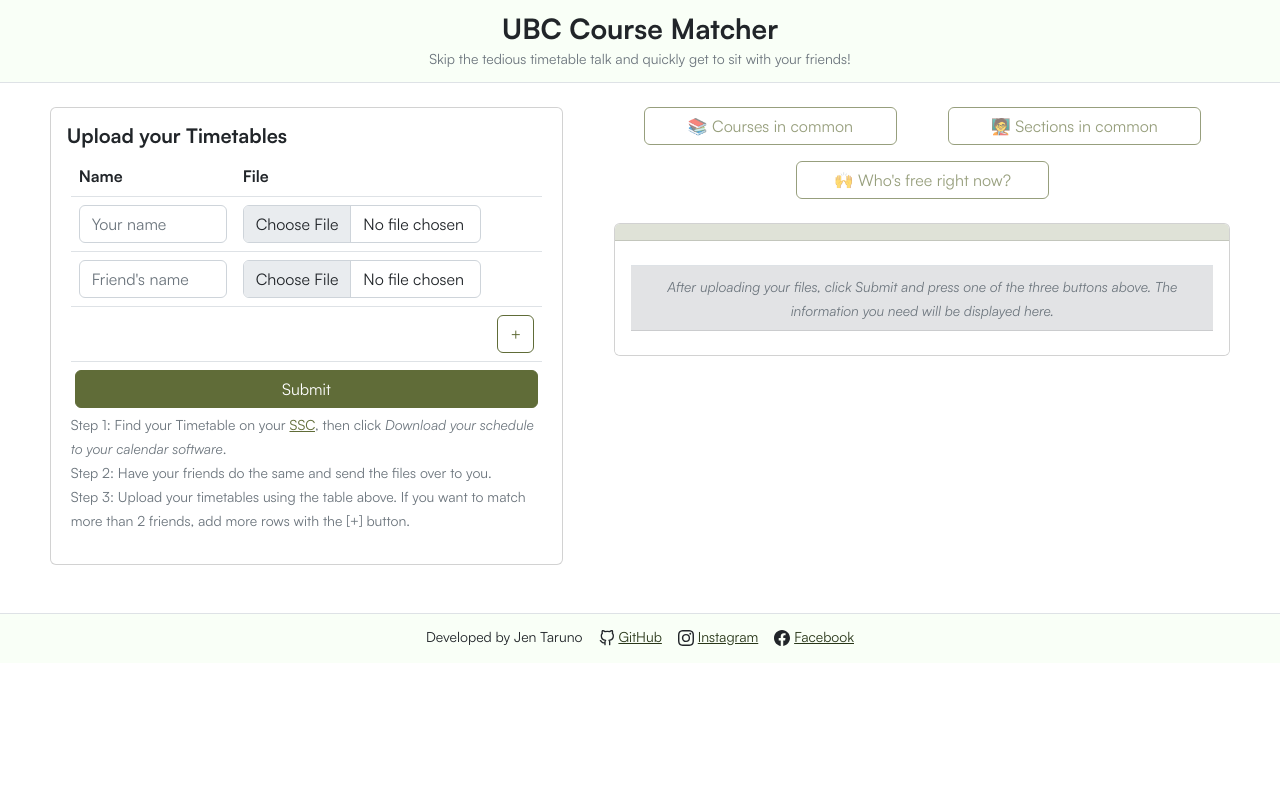
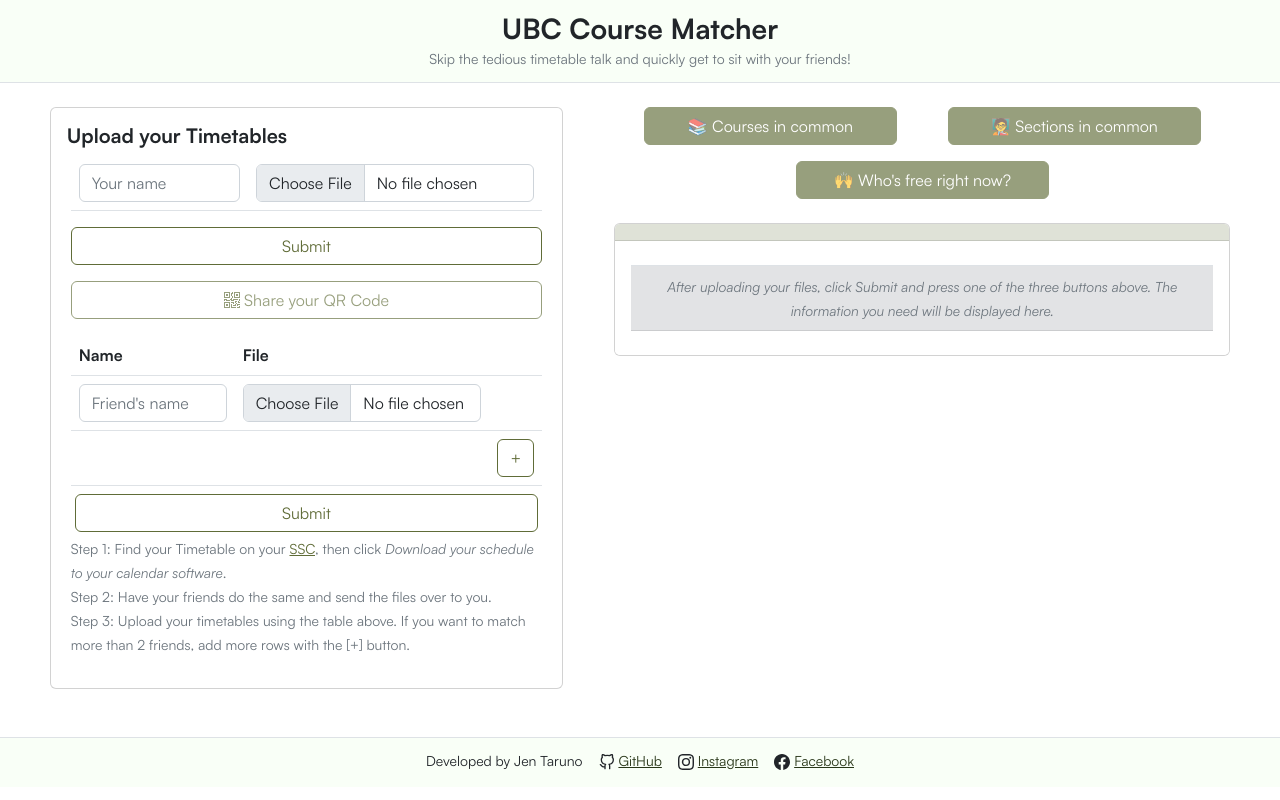
Before and after one commit to jentaruno/ubc-course-matcher, a React (Create React App) app: page / in a window 1280 px wide. Built offline with nearby package versions, Linux system fonts and the light colour scheme.

Commit message:
write timetable QR code

```diff
--- a/package.json
+++ b/package.json
@@ -7,9 +7,12 @@
     "@testing-library/react": "^13.4.0",
     "@testing-library/user-event": "^13.5.0",
     "bootstrap": "^5.2.1",
+    "exports-loader": "^4.0.0",
     "gh-pages": "^4.0.0",
     "react": "^18.2.0",
+    "react-bootstrap": "^2.7.0",
     "react-dom": "^18.2.0",
+    "react-qr-code": "^2.0.11",
     "react-scripts": "^5.0.1",
     "web-vitals": "^2.1.4"
   },
--- a/src/components/CourseMatcher.jsx
+++ b/src/components/CourseMatcher.jsx
@@ -1,30 +1,33 @@
-import React, { Component } from 'react';
+import React, { useState, Component } from 'react';
+import Modal from 'react-bootstrap/Modal';
+import Button from 'react-bootstrap/Button';
+import QRCode from 'react-qr-code';
 
 class CourseMatcher extends Component {
 
   state = {
     errorMessage: "",
     timetablesText: [<tr>
-      <td><input type="text" className="form-control" placeholder="Your name"></input></td>
-      <td><input type="file" accept=".ics" className="form-control" onChange={(e) => this.handleUpload(e)}></input></td>
-      <td></td>
-    </tr>,
-    <tr>
       <td><input type="text" className="form-control" placeholder="Friend's name"></input></td>
       <td><input type="file" accept=".ics" className="form-control" onChange={(e) => this.handleUpload(e)}></input></td>
       <td></td>
     </tr>],
+    courseFiles: [],
     courses: [],       //Courses reading array. Will have courseList, file, student
+    submittedFile: false,
     submitted: false,
     tableTitleText: "",
     tableHead1Text: "",
     tableHead2Text: "",
     tableText: <tr><td colSpan="2" className='table-secondary help-text text-muted  text-center'><em><small>
       After uploading your files, click Submit and press one of the three buttons above. The information you need will be displayed here.
-    </small></em></td></tr>
+    </small></em></td></tr>,
+    showModal: false,
+    qrCodeValue: "aaa",
+    userName: "User"
   }
 
-  //------------Timetable table functions
+  //------------Basic table functions
 
   addField = (e) => {
     e.preventDefault();
@@ -46,27 +49,33 @@
     this.setState(prevState => ({
       courses: newCourses,
       submitted: false
-    }))
-    currentRow.remove();;
+    }));
+    currentRow.remove();
+  }
+
+  handleChangeName = (e) => {
+    this.setState({ userName: e.target.value })
   }
 
   //------------Upload and submit button functions
 
-  handleUpload = (e) => {
-    this.setState(prevState => ({
-      submitted: false
-    }))
+  uploadFile = (files, row) => {
+    if (row == 0) {
+      this.setState({ submittedFile: false })
+    }
+    if (row > 0) {
+      this.setState(({ submitted: false }))
+    }
 
-    if (e.target.files.length == 0)
+    if (files.length == 0)
       return;
 
-    let newCourses = this.state.courses;
-    let file = e.target.files[0];
+    let newCourses = this.state.courseFiles;
+    let file = files[0];
     let reader = new FileReader();
     reader.readAsText(file);
     reader.onload = function () {
-      let currentRow = e.target.closest("tr").rowIndex - 1;
-      newCourses[currentRow] = { file: reader.result };
+      newCourses[row] = { file: reader.result };
     };
 
     reader.onerror = function () {
@@ -74,32 +83,63 @@
     };
 
     this.setState(prevState => ({
-      courses: newCourses
+      courseFiles: newCourses
     }));
 
   }
 
+  handleUploadFile = (e) => {
+    this.uploadFile(e.target.files, 0);
+    this.readCourses();
+  }
+
+  handleUpload = (e) => {
+    this.uploadFile(e.target.files, e.target.closest("tr").rowIndex)
+  }
+
+  handleQrCode = () => {
+    if (!this.state.submittedFile)
+      return;
+    this.setState({ showModal: true });
+    console.log(this.state.courses[0]);
+    this.state.qrCodeValue = JSON.stringify(this.state.courses[0]);
+  }
+
+  handleSubmitFile = () => {
+    if (this.isTableValid(document.getElementById("userTimetable"))) {
+      this.setState({ submittedFile: true });
+      this.readCourses();
+    }
+    else {
+      this.setState({ submittedFile: false });
+    }
+  }
+
   handleSubmit = () => {
-    if (this.isTableValid()) {
+    if (this.isTableValid(document.getElementById("timetablesTable"))) {
       this.setState(prevState => ({ submitted: true }));
+      this.readCourses();
     }
     else {
       this.setState(prevState => ({ submitted: false }));
     }
+  }
+
+  readCourses = () => {
     //Read courses one by one
-    let extractedCourses = this.state.courses.map(e => e.file.split('\n'))
+    let extractedCourses = this.state.courseFiles.map(e => e.file.split('\n'))
       .map(e =>
         e.filter(e => e.includes("SUMMARY:"))
           .filter((v, i, a) => a.indexOf(v) === i)
           .map(e => e.substring(8, 20)));
 
     //Read times that student is in class
-    let extractedClassStartTimes = this.state.courses.map(e => e.file.split('\n'))
+    let extractedClassStartTimes = this.state.courseFiles.map(e => e.file.split('\n'))
       .map(e =>
         e.filter(e => e.includes("DTSTART;"))
           .filter((v, i, a) => a.indexOf(v) === i)
           .map(e => ((+e.substring(40, 42)) * 60) + (+e.substring(42, 44))));
-    let extractedClassEndTimes = this.state.courses.map(e => e.file.split('\n'))
+    let extractedClassEndTimes = this.state.courseFiles.map(e => e.file.split('\n'))
       .map(e =>
         e.filter(e => e.includes("DTEND;"))
           .filter((v, i, a) => a.indexOf(v) === i)
@@ -113,13 +153,21 @@
       extractedClassTimes.push(startend);
     }
 
-    this.setState(prevState => ({
-      courses: extractedCourses.map((e, i) => Object.assign({
-        key: document.getElementById("timetablesTable").rows[i].getElementsByTagName("input")[0].value,
-        courseList: e,
-        classTimes: extractedClassTimes[i]
-      }, this.state.courses[i]))
-    }));
+    //Change state of courses data
+    this.setState({
+      courses: extractedCourses.map((e, i) => {
+        let student;
+        if (i == 0) { student = this.state.userName; }
+        else { student = document.getElementById("timetablesTable").rows[i - 1].getElementsByTagName("input")[0].value; }
+        return Object.assign({
+          key: student,
+          courseList: e,
+          classTimes: extractedClassTimes[i]
+        })
+      })
+    });
+
+    console.log(this.state.courses);
 
   }
 
@@ -139,13 +187,12 @@
     }
   }
 
-  isTableValid = () => {
-    let timetables = document.getElementById("timetablesTable");
+  isTableValid = (table) => {
     let currentStudents = [];
     let currentFiles = [];
 
-    for (let i = 0; i < timetables.rows.length; i++) {
-      let currentRow = timetables.rows[i];
+    for (let i = 0; i < table.rows.length; i++) {
+      let currentRow = table.rows[i];
       let newErrorMessage = "";
       if (currentRow.getElementsByTagName('input')[1].files[0])
         var currentFile = currentRow.getElementsByTagName('input')[1].files[0].name;
@@ -329,6 +376,47 @@
             <div className="card-body">
               <h5 className='card-title'>Upload your Timetables</h5>
               <div className="m-1">
+                <table className='table'>
+                  <tbody id="userTimetable">
+                    <tr>
+                      <td><input type="text" id="user-name" className="form-control" placeholder="Your name" onChange={(e) => this.handleChangeName(e)}></input></td>
+                      <td><input type="file" accept=".ics" className="form-control" onChange={(e) => this.handleUploadFile(e)}></input></td>
+                    </tr>
+                  </tbody>
+                </table>
+                <Button className="table" variant="outline-primary" onClick={this.handleSubmitFile}>
+                  Submit
+                </Button>
+                <Button className='table' variant="outline-primary" onClick={this.handleQrCode} disabled={!this.state.submittedFile}>
+                  <svg xmlns="http://www.w3.org/2000/svg" width="16" height="16" fill="currentColor" className="bi bi-qr-code mb-1" viewBox="0 0 16 16">
+                    <path d="M2 2h2v2H2V2Z" />
+                    <path d="M6 0v6H0V0h6ZM5 1H1v4h4V1ZM4 12H2v2h2v-2Z" />
+                    <path d="M6 10v6H0v-6h6Zm-5 1v4h4v-4H1Zm11-9h2v2h-2V2Z" />
+                    <path d="M10 0v6h6V0h-6Zm5 1v4h-4V1h4ZM8 1V0h1v2H8v2H7V1h1Zm0 5V4h1v2H8ZM6 8V7h1V6h1v2h1V7h5v1h-4v1H7V8H6Zm0 0v1H2V8H1v1H0V7h3v1h3Zm10 1h-1V7h1v2Zm-1 0h-1v2h2v-1h-1V9Zm-4 0h2v1h-1v1h-1V9Zm2 3v-1h-1v1h-1v1H9v1h3v-2h1Zm0 0h3v1h-2v1h-1v-2Zm-4-1v1h1v-2H7v1h2Z" />
+                    <path d="M7 12h1v3h4v1H7v-4Zm9 2v2h-3v-1h2v-1h1Z" />
+                  </svg>
+                  <span> Share your QR Code</span>
+                </Button>
+                <Modal show={this.state.showModal} onHide={() => this.setState({ showModal: false })}>
+                  <Modal.Header closeButton>
+                    <Modal.Title>{this.state.userName}'s Timetable QR Code</Modal.Title>
+                  </Modal.Header>
+                  <Modal.Body>
+                    <div style={{ height: "auto", margin: "0 auto", maxWidth: 300, width: "100%" }}>
+                      <QRCode
+                        size={4000}
+                        style={{ height: "auto", maxWidth: "100%", width: "100%" }}
+                        value={this.state.qrCodeValue}
+                        viewBox={`0 0 256 256`}
+                      />
+                    </div>
+                  </Modal.Body>
+                  <Modal.Footer>
+                    <Button variant="secondary" onClick={() => this.setState({ showModal: false })}>
+                      Close
+                    </Button>
+                  </Modal.Footer>
+                </Modal>
                 <table className="table mb-2">
                   <thead>
                     <tr>
@@ -346,11 +434,11 @@
                   </tfoot>
                 </table>
                 <div className='row m-1'>
-                  <button className="btn btn-primary" onClick={this.handleSubmit}>Submit</button>
+                  <button className="btn btn-outline-primary" onClick={this.handleSubmit}>Submit</button>
                 </div>
               </div>
               <div className="m-1">
-                <p><small className="card-text help-text text-muted">Step 1: Find your Timetable on your <a href='https://ssc.adm.ubc.ca/sscportal' target="_blank">SSC</a>,
+                <p><small className="card-text help-text text-muted">Step 1: Find your Timetable on your <a href='https://ssc.adm.ubc.ca/sscportal' rel='noreferrer' target="_blank">SSC</a>,
                   then click <em>Download your schedule to your calendar software</em>.
                   <br></br>
                   Step 2: Have your friends do the same and send the files over to you.
@@ -363,21 +451,21 @@
             <div className="row p-0 mx-1 mb-2 d-flex justify-content-around">
               <div className="col-lg-5 mb-3">
                 <div className="row">
-                  <button type="button" className="btn btn-outline-primary btn-courses" onClick={this.handleView} disabled={!this.state.submitted}>
+                  <button type="button" className="btn btn-primary btn-courses" onClick={this.handleView} disabled={!this.state.submitted}>
                     📚 Courses in common
                   </button>
                 </div>
               </div>
               <div className="col-lg-5 mb-3">
                 <div className="row">
-                  <button type="button" className="btn btn-outline-primary btn-sections" onClick={this.handleView} disabled={!this.state.submitted}>
+                  <button type="button" className="btn btn-primary btn-sections" onClick={this.handleView} disabled={!this.state.submitted}>
                     🧑‍🏫 Sections in common
                   </button>
                 </div>
               </div>
               <div className="col-lg-5 mb-3">
                 <div className="row">
-                  <button type="button" className="btn btn-outline-primary btn-free" onClick={this.handleView} disabled={!this.state.submitted}>
+                  <button type="button" className="btn btn-primary btn-free" onClick={this.handleView} disabled={!this.state.submitted}>
                     🙌 Who's free right now?
                   </button>
                 </div>
```
Also changed, not shown: 1 other file (tests, documents, lock files or other folders).
